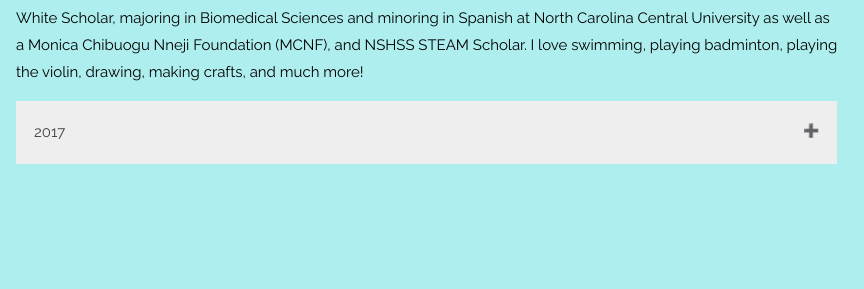
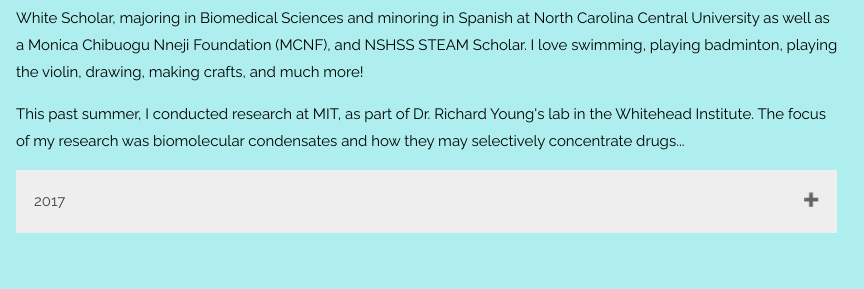
Before and after one commit to moniquedacanay/monique.dacanay.org, a plain HTML site: page index.html in a window 1280 px wide. Shown: the part 218-507 px from the top of the page, 0-864 px from the left. Drawn offline with nearby package versions, Linux system fonts and the light colour scheme; grey boxes are pictures that could not be loaded.

Commit message:
Update intro with MIT experience starter

```diff
--- a/index.html
+++ b/index.html
@@ -54,6 +54,8 @@
 
       <p>2022 </p>
       <p>Hi! My name is Monique Armelle Zulueta Dacanay. I was born and raised in Raleigh, North Carolina. I am a Cheatham-White Scholar, majoring in Biomedical Sciences and minoring in Spanish at North Carolina Central University as well as a Monica Chibuogu Nneji Foundation (MCNF), and NSHSS STEAM Scholar. I love swimming, playing badminton, playing the violin, drawing, making crafts, and much more!</p>
+
+      <p>This past summer, I conducted research at MIT, as part of Dr. Richard Young's lab in the Whitehead Institute. The focus of my research was biomolecular condensates and how they may selectively concentrate drugs...</p>
 
 
       <button type="button" class="collapsible">2017</button>
```
